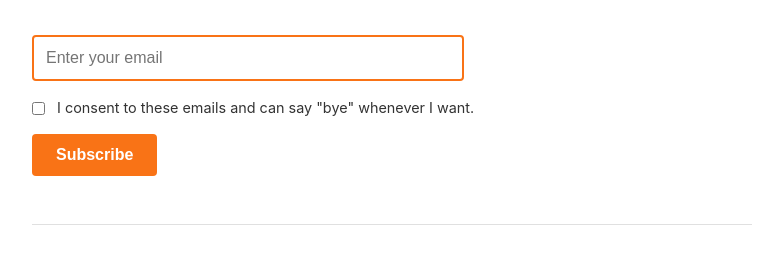
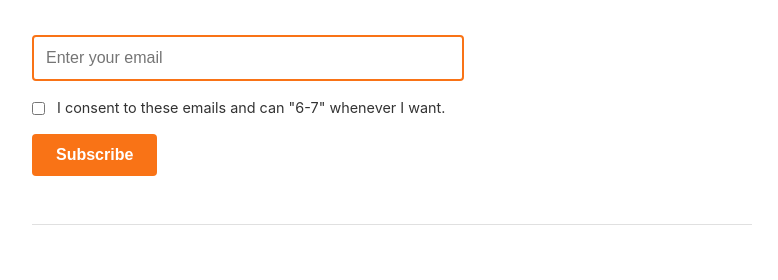
Before and after one commit to westleyovercash/westleyovercash.github.io, a Jekyll site: the page built from index.md, in a window 1280 px wide and 900 px high, scrolled down 961 px. Shown: the part 161-441 px from the top of the window, without its empty margins (248-1026 px from the left). Built offline with Jekyll 4.4.1, drawn with Linux system fonts in a browser that asks for light colours.

Commit message:
Update index.md

```diff
--- a/index.md
+++ b/index.md
@@ -35,7 +35,7 @@ From Czech startups to F500 brands, I turn their complex ideas into stories that
 
   <label style="display: block; margin-bottom: 1rem; font-size: 0.9rem; line-height: 1.5;">
     <input type="checkbox" name="gdpr" required style="width: auto; margin-right: 8px; vertical-align: middle;">
-    I consent to these emails and can say "bye" whenever I want.
+    I consent to these emails and can "6-7" whenever I want.
   </label>
 
   <input type="submit" value="Subscribe">
```
